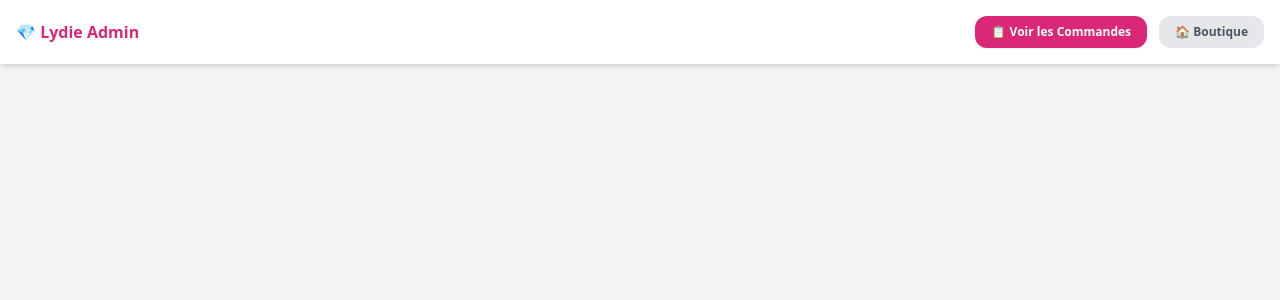
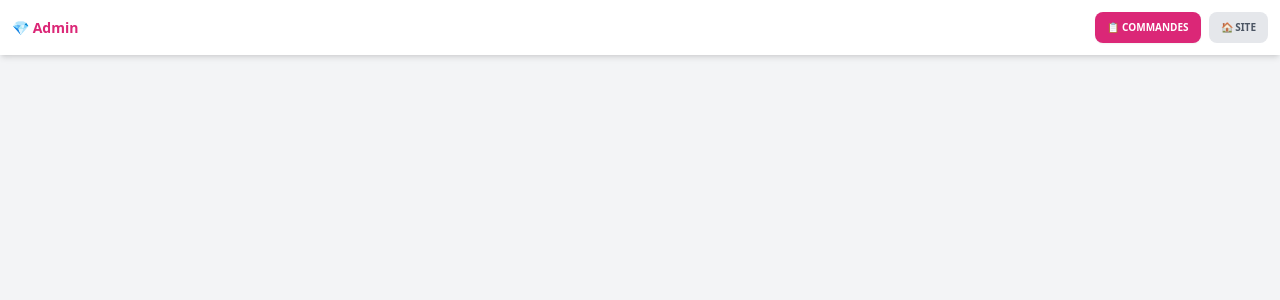
Before and after one commit to jerboyspy/Lesbouclesdelydie, a Jekyll site: the page admin/index.html, which Jekyll copies as it is, in a window 1280 px wide. Shown: the top 300 px of the page. Built offline with Jekyll 4.4.1, drawn with Linux system fonts in a browser that asks for light colours; nearby versions of some CDN libraries; a script that is not in the unit is left out.

Commit message:
Update index.html

```diff
--- a/admin/index.html
+++ b/admin/index.html
@@ -2,27 +2,30 @@
 <html>
 <head>
   <meta charset="utf-8" />
-  <meta name="viewport" content="width=device-width, initial-scale=1.0">
+  <meta name="viewport" content="width=device-width, initial-scale=1.0, maximum-scale=1.0, user-scalable=no" />
   <title>Admin - Les Boucles de Lydie</title>
   <script src="https://identity.netlify.com/v1/netlify-identity-widget.js"></script>
   <script src="https://cdn.tailwindcss.com"></script>
   <style>
-    /* Pour éviter que le CMS ne cache ta barre de navigation */
-    #nc-root { margin-top: 10px; }
+    /* Ajustements pour que le CMS soit utilisable sur mobile */
+    #nc-root div[class*="AppHeaderContent"] { padding: 0 10px; }
+    #nc-root button { font-size: 14px !important; }
+    /* Force l'éditeur à ne pas déborder */
+    [class*="EditorLayoutContainer"] { padding: 10px !important; }
+    /* Cache les éléments trop larges qui polluent l'écran mobile */
+    [class*="PaneContainer"] { overflow-x: hidden; }
   </style>
 </head>
 <body class="bg-gray-100">
 
-  <div class="bg-white p-4 shadow-md flex justify-between items-center sticky top-0 z-[1000]">
-    <div class="flex items-center gap-2">
-        <span class="text-pink-600 font-bold">💎 Lydie Admin</span>
-    </div>
-    <div class="flex gap-3">
-      <a href="/admin/admin-commandes.html" class="bg-pink-600 text-white px-4 py-2 rounded-xl text-xs font-bold shadow-sm hover:bg-pink-700 transition-colors">
-          📋 Voir les Commandes
+  <div class="bg-white p-3 shadow-md flex justify-between items-center sticky top-0 z-[1000]">
+    <span class="text-pink-600 font-bold text-sm">💎 Admin</span>
+    <div class="flex gap-2">
+      <a href="/admin/admin-commandes.html" class="bg-pink-600 text-white px-3 py-2 rounded-lg text-[10px] font-bold uppercase shadow-sm">
+          📋 Commandes
       </a>
-      <a href="/" class="bg-gray-200 text-gray-600 px-4 py-2 rounded-xl text-xs font-bold hover:bg-gray-300">
-          🏠 Boutique
+      <a href="/" class="bg-gray-200 text-gray-600 px-3 py-2 rounded-lg text-[10px] font-bold uppercase">
+          🏠 Site
       </a>
     </div>
   </div>
```
